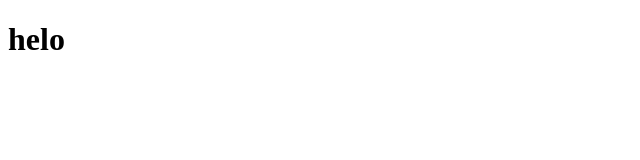
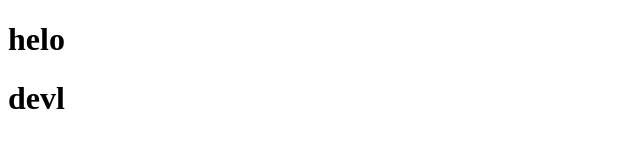
Before and after one commit to Siyad007/sample, a plain HTML site: page index.html in a window 1280 px wide. Shown: the whole page, without its empty margins (0-640 px from the left). Drawn offline with Linux system fonts and the light colour scheme.

Commit message:
changes in the index

```diff
--- a/index.html
+++ b/index.html
@@ -7,5 +7,6 @@
 </head>
 <body>
     <h1>helo</h1>
+    <h1>devl</h1>
 </body>
 </html>
```
